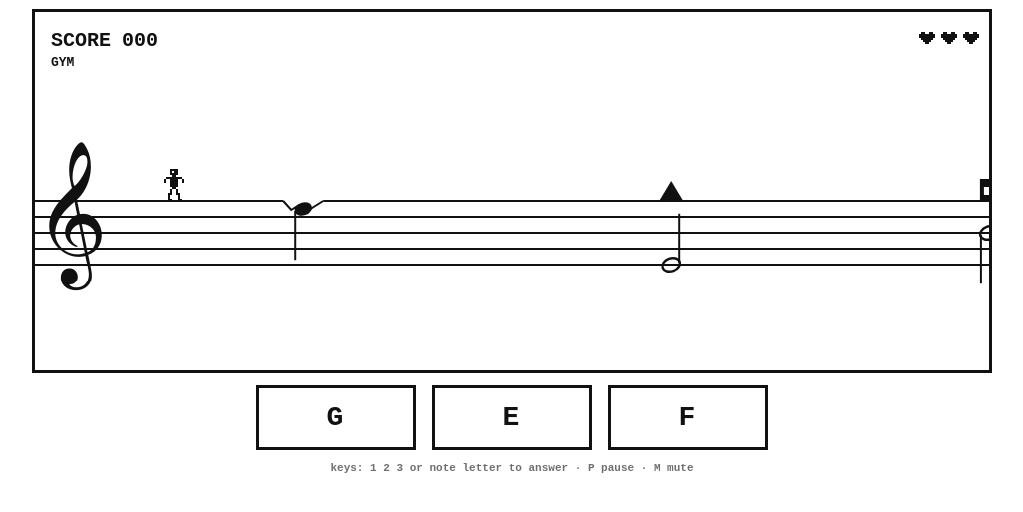
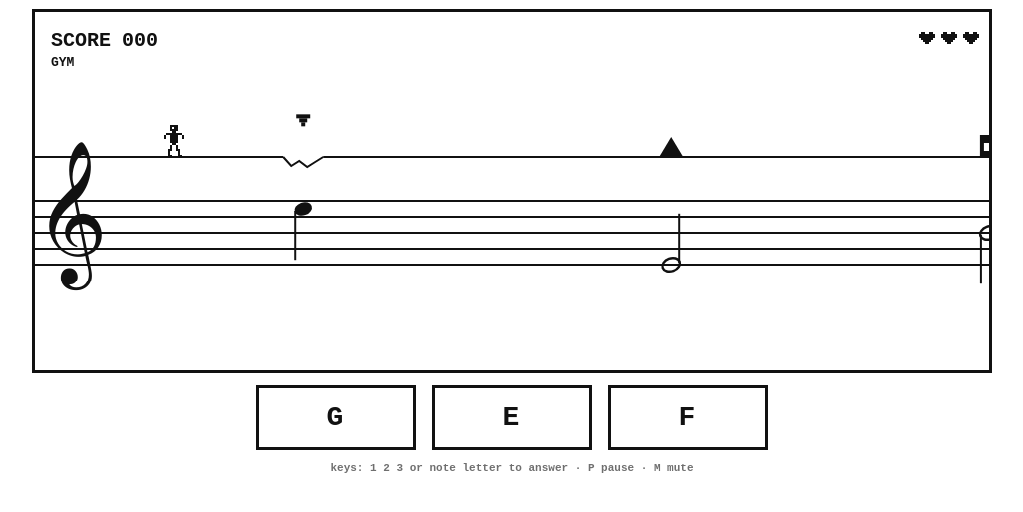
Before and after one commit to jtrussell/sight-scroller, a plain HTML site: page index.html in a window 1280 px wide. Both pictures are taken after a click on the button "GYM". Shown: the part 50-562 px from the top of the page, without its empty margins (128-1151 px from the left). Drawn offline with Linux system fonts and the light colour scheme.

Commit message:
Lift the track and cache invalidation

```diff
--- a/game.js
+++ b/game.js
@@ -322,8 +322,9 @@ function setTheme(t) {
 const CVS_W = 960, CVS_H = 360;
 const RUNNER_X = 140;
 const LINE_GAP = 16;
-const STAFF_TOP = 190;                         // top staff line = the track
+const STAFF_TOP = 190;                         // top staff line
 const STAFF_BOTTOM = STAFF_TOP + 4 * LINE_GAP; // bottom staff line
+const TRACK_Y = STAFF_TOP - 44;                // the track floats above the staff
 const OBSTACLE_TYPES = ['spike', 'hurdle', 'ditch'];
 
 const MODES = {
@@ -452,7 +453,7 @@ function answer(idx) {
     if (!G.celebrated && qualifies(G.mode, G.score)) {
       G.celebrated = true;
       launchConfetti();
-      G.floats.push({ x: RUNNER_X + 60, y: STAFF_TOP - 110, text: 'NEW HIGH SCORE!', t: 0, life: 2.5 });
+      G.floats.push({ x: RUNNER_X + 60, y: TRACK_Y - 70, text: 'NEW HIGH SCORE!', t: 0, life: 2.5 });
       sfx.fanfare();
     }
     checkSpeedUp();
@@ -492,7 +493,7 @@ function checkSpeedUp() {
   if (level > G.speedLevel) {
     G.speedLevel = level;
     G.speed = MODES[G.mode].speed * Math.pow(SPEED_STEP, level);
-    G.floats.push({ x: RUNNER_X + 40, y: STAFF_TOP - 90, text: 'SPEED UP!', t: 0 });
+    G.floats.push({ x: RUNNER_X + 40, y: TRACK_Y - 60, text: 'SPEED UP!', t: 0 });
     sfx.speedUp();
   }
 }
@@ -543,7 +544,7 @@ function updateFx(dt) {
         for (let i = 0; i < 3; i++) f.drops.push({ x: rand(0, CVS_W + 60), y: rand(-60, -8) });
       }
       for (const d of f.drops) { d.x -= 140 * dt; d.y += 430 * dt; }
-      f.drops = f.drops.filter(d => d.y < STAFF_TOP - 2);
+      f.drops = f.drops.filter(d => d.y < TRACK_Y - 2);
     }
   }
   G.fx = G.fx.filter(f => {
@@ -586,7 +587,7 @@ function drawFxFront() {
     if (f.type === 'tumbleweed') {
       const spr = S().WEED;
       ctx.save();
-      ctx.translate(f.x, STAFF_TOP - spr.height / 2 - weedHop(f.x));
+      ctx.translate(f.x, TRACK_Y - spr.height / 2 - weedHop(f.x));
       ctx.rotate(-f.x / 14);
       ctx.drawImage(spr, -spr.width / 2, -spr.height / 2);
       ctx.restore();
@@ -821,7 +822,7 @@ function update(dt) {
       h.taken = true;
       if (G.lives < MAX_LIVES) {
         G.lives++;
-        G.floats.push({ x: h.x, y: STAFF_TOP - 60, text: '+1UP', t: 0 });
+        G.floats.push({ x: h.x, y: TRACK_Y - 50, text: '+1UP', t: 0 });
       }
       sfx.heart();
     }
@@ -924,10 +925,11 @@ function render() {
 
   drawFxSky();
   drawStaff();
+  drawTrack();
   drawClef();
   for (const n of G.notes) drawObstacle(n);
   for (const n of G.notes) drawNote(n);
-  for (const h of G.hearts) if (!h.taken) ctx.drawImage(S().HEART, h.x - S().HEART.width / 2, STAFF_TOP - 26);
+  for (const h of G.hearts) if (!h.taken) ctx.drawImage(S().HEART, h.x - S().HEART.width / 2, TRACK_Y - 26);
   drawRunner();
   drawFxFront();
   drawHUD();
@@ -944,21 +946,27 @@ function render() {
 
 function drawStaff() {
   ctx.lineWidth = 2;
-  // ditch obstacles cut a gap in the top line (the track)
-  const gaps = G.notes.filter(n => n.obstacle === 'ditch').map(n => n.x);
   ctx.beginPath();
-  let x0 = 0;
-  for (const gx of gaps.sort((a, b) => a - b)) {
-    ctx.moveTo(x0, STAFF_TOP);
-    ctx.lineTo(Math.max(x0, gx - 20), STAFF_TOP);
-    x0 = gx + 20;
-  }
-  ctx.moveTo(x0, STAFF_TOP);
-  ctx.lineTo(CVS_W, STAFF_TOP);
-  for (let i = 1; i < 5; i++) {
+  for (let i = 0; i < 5; i++) {
     ctx.moveTo(0, STAFF_TOP + i * LINE_GAP);
     ctx.lineTo(CVS_W, STAFF_TOP + i * LINE_GAP);
   }
+  ctx.stroke();
+}
+
+function drawTrack() {
+  ctx.lineWidth = 2;
+  // ditch obstacles cut a gap in the track
+  const gaps = G.notes.filter(n => n.obstacle === 'ditch').map(n => n.x).sort((a, b) => a - b);
+  ctx.beginPath();
+  let x0 = 0;
+  for (const gx of gaps) {
+    ctx.moveTo(x0, TRACK_Y);
+    ctx.lineTo(Math.max(x0, gx - 20), TRACK_Y);
+    x0 = gx + 20;
+  }
+  ctx.moveTo(x0, TRACK_Y);
+  ctx.lineTo(CVS_W, TRACK_Y);
   ctx.stroke();
 }
 
@@ -976,24 +984,24 @@ function drawObstacle(n) {
   ctx.lineWidth = 2;
   if (n.obstacle === 'spike') {
     ctx.beginPath();
-    ctx.moveTo(x - 12, STAFF_TOP);
-    ctx.lineTo(x, STAFF_TOP - 20);
-    ctx.lineTo(x + 12, STAFF_TOP);
+    ctx.moveTo(x - 12, TRACK_Y);
+    ctx.lineTo(x, TRACK_Y - 20);
+    ctx.lineTo(x + 12, TRACK_Y);
     ctx.closePath();
     ctx.fill();
   } else if (n.obstacle === 'hurdle') {
-    ctx.fillRect(x - 9, STAFF_TOP - 22, 18, 22);
+    ctx.fillRect(x - 9, TRACK_Y - 22, 18, 22);
     ctx.fillStyle = paper();
-    ctx.fillRect(x - 5, STAFF_TOP - 14, 10, 8);
+    ctx.fillRect(x - 5, TRACK_Y - 14, 10, 8);
     ctx.fillStyle = ink();
   } else { // ditch: jagged bottom under the gap in the track line
     ctx.beginPath();
-    ctx.moveTo(x - 20, STAFF_TOP);
-    ctx.lineTo(x - 12, STAFF_TOP + 9);
-    ctx.lineTo(x - 4, STAFF_TOP + 4);
-    ctx.lineTo(x + 4, STAFF_TOP + 10);
-    ctx.lineTo(x + 12, STAFF_TOP + 5);
-    ctx.lineTo(x + 20, STAFF_TOP);
+    ctx.moveTo(x - 20, TRACK_Y);
+    ctx.lineTo(x - 12, TRACK_Y + 9);
+    ctx.lineTo(x - 4, TRACK_Y + 4);
+    ctx.lineTo(x + 4, TRACK_Y + 10);
+    ctx.lineTo(x + 12, TRACK_Y + 5);
+    ctx.lineTo(x + 20, TRACK_Y);
     ctx.stroke();
   }
 }
@@ -1037,11 +1045,19 @@ function drawNote(n) {
   else { ctx.moveTo(x - 8, y + 2); ctx.lineTo(x - 8, y + 3.2 * LINE_GAP); }
   ctx.stroke();
 
+  // bobbing arrow over the note currently being asked
+  if (active) {
+    const ay = TRACK_Y - 40 + Math.sin(G.time * 6) * 3;
+    ctx.fillRect(x - 7, ay, 14, 4);
+    ctx.fillRect(x - 4, ay + 4, 8, 4);
+    ctx.fillRect(x - 2, ay + 8, 4, 4);
+  }
+
   // reveal the letter once the note is resolved
   if (n.status !== 'pending') {
     ctx.font = 'bold 15px "Courier New", monospace';
     ctx.textAlign = 'center';
-    ctx.fillText(n.name[0], x, Math.min(y, STAFF_TOP) - 30);
+    ctx.fillText(n.name[0], x, TRACK_Y - 26);
   }
 
   if (gray) { ctx.fillStyle = ink(); ctx.strokeStyle = ink(); }
@@ -1058,13 +1074,13 @@ function drawRunner() {
   }
 
   const x = RUNNER_X - sprite.width / 2;
-  const y = STAFF_TOP - sprite.height + yOff;
+  const y = TRACK_Y - sprite.height + yOff;
 
   if (G.state === 'dying') {
     // spin + flash in place
     if (Math.floor(G.dieT * 10) % 2) return;
     ctx.save();
-    ctx.translate(RUNNER_X, STAFF_TOP - sprite.height / 2);
+    ctx.translate(RUNNER_X, TRACK_Y - sprite.height / 2);
     ctx.rotate(G.dieT * 9);
     ctx.drawImage(S().RUN_A, -sprite.width / 2, -sprite.height / 2);
     ctx.restore();
@@ -1108,7 +1124,10 @@ function updateButtons() {
   });
 }
 
-answerBtns.forEach((b, i) => b.addEventListener('click', () => answer(i)));
+answerBtns.forEach((b, i) => b.addEventListener('click', () => {
+  b.blur(); // drop focus so the button never lingers in a pressed/selected look
+  answer(i);
+}));
 
 /* ---------- leaderboards ---------- */
 
--- a/index.html
+++ b/index.html
@@ -4,8 +4,8 @@
 <meta charset="utf-8">
 <meta name="viewport" content="width=device-width, initial-scale=1, viewport-fit=cover">
 <title>Sight Scroller</title>
-<link rel="icon" type="image/svg+xml" href="favicon.svg">
-<link rel="stylesheet" href="style.css">
+<link rel="icon" type="image/svg+xml" href="favicon.svg?v=dev">
+<link rel="stylesheet" href="style.css?v=dev">
 </head>
 <body>
 <div id="app">
@@ -108,6 +108,6 @@
 
   <p id="hint">keys: 1 2 3 or note letter to answer · P pause · M mute</p>
 </div>
-<script src="game.js"></script>
+<script src="game.js?v=dev"></script>
 </body>
 </html>
--- a/style.css
+++ b/style.css
@@ -119,7 +119,13 @@ button {
   touch-action: manipulation;
 }
 
-button:hover:not(:disabled) { background: var(--ink); color: var(--paper); }
+/* hover inversion only on devices that truly hover — on touch screens the
+   hover state sticks to the last tapped button and reads as still-selected */
+@media (hover: hover) {
+  button:hover:not(:disabled) { background: var(--ink); color: var(--paper); }
+}
+
+button:active:not(:disabled) { background: var(--ink); color: var(--paper); }
 
 button:disabled { opacity: 0.35; cursor: default; }
 
```
Also changed, not shown: 2 other files.
